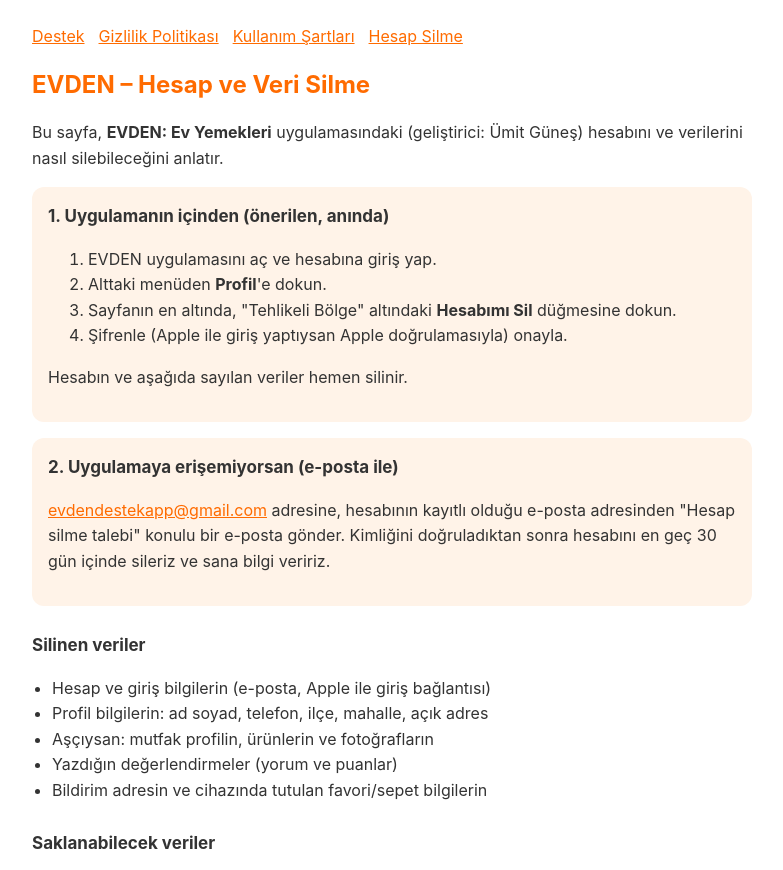
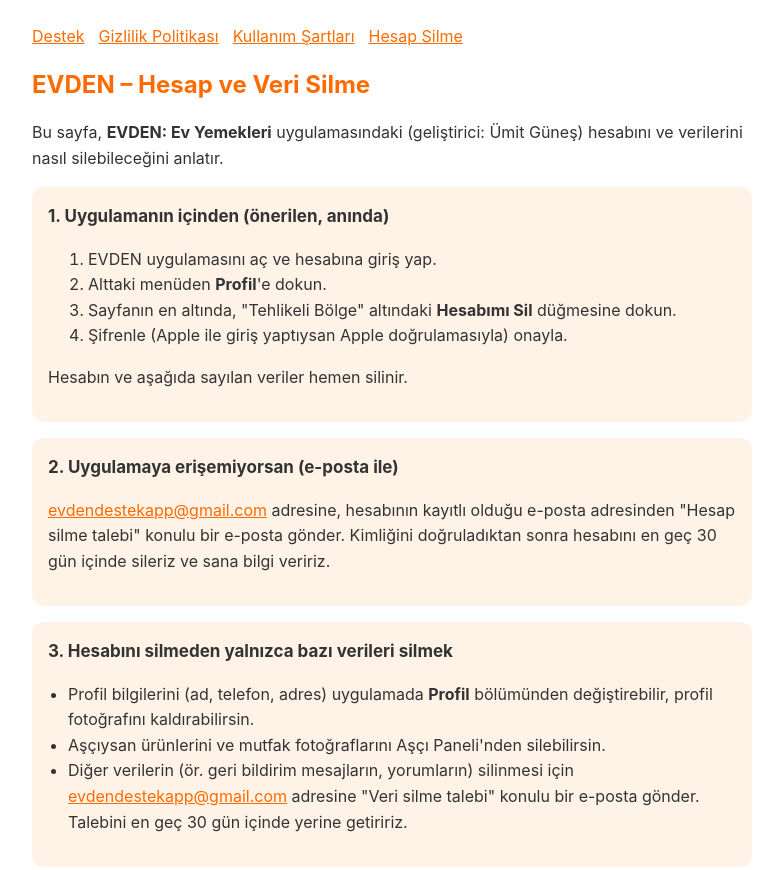
Before and after one commit to koumitg/evden-site, a plain HTML site: page hesap-silme.html in a window 1280 px wide. Shown: the top 870 px of the page, without its empty margins (248-1031 px from the left). Drawn offline with Linux system fonts and the light colour scheme.

Commit message:
Add files via upload

```diff
--- a/hesap-silme.html
+++ b/hesap-silme.html
@@ -7,6 +7,8 @@ h1{color:#FF6B00;font-size:24px}h2{font-size:17px;margin-top:26px}a{color:#FF6B0
 <p>Hesabın ve aşağıda sayılan veriler hemen silinir.</p></div>
 <div class="card"><h2 style="margin-top:0">2. Uygulamaya erişemiyorsan (e-posta ile)</h2>
 <p><a href="mailto:evdendestekapp@gmail.com?subject=Hesap%20silme%20talebi">evdendestekapp@gmail.com</a> adresine, hesabının kayıtlı olduğu e-posta adresinden "Hesap silme talebi" konulu bir e-posta gönder. Kimliğini doğruladıktan sonra hesabını en geç 30 gün içinde sileriz ve sana bilgi veririz.</p></div>
+<div class="card"><h2 style="margin-top:0">3. Hesabını silmeden yalnızca bazı verileri silmek</h2>
+<ul><li>Profil bilgilerini (ad, telefon, adres) uygulamada <b>Profil</b> bölümünden değiştirebilir, profil fotoğrafını kaldırabilirsin.</li><li>Aşçıysan ürünlerini ve mutfak fotoğraflarını Aşçı Paneli'nden silebilirsin.</li><li>Diğer verilerin (ör. geri bildirim mesajların, yorumların) silinmesi için <a href="mailto:evdendestekapp@gmail.com?subject=Veri%20silme%20talebi">evdendestekapp@gmail.com</a> adresine "Veri silme talebi" konulu bir e-posta gönder. Talebini en geç 30 gün içinde yerine getiririz.</li></ul></div>
 <h2>Silinen veriler</h2>
 <ul><li>Hesap ve giriş bilgilerin (e-posta, Apple ile giriş bağlantısı)</li><li>Profil bilgilerin: ad soyad, telefon, ilçe, mahalle, açık adres</li><li>Aşçıysan: mutfak profilin, ürünlerin ve fotoğrafların</li><li>Yazdığın değerlendirmeler (yorum ve puanlar)</li><li>Bildirim adresin ve cihazında tutulan favori/sepet bilgilerin</li></ul>
 <h2>Saklanabilecek veriler</h2>
```
